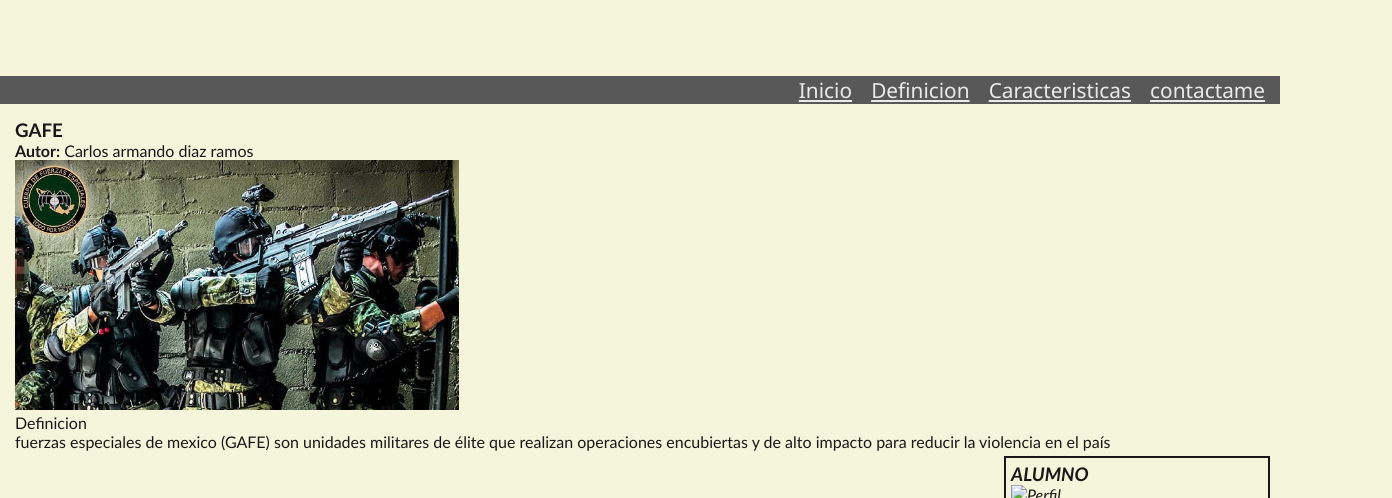
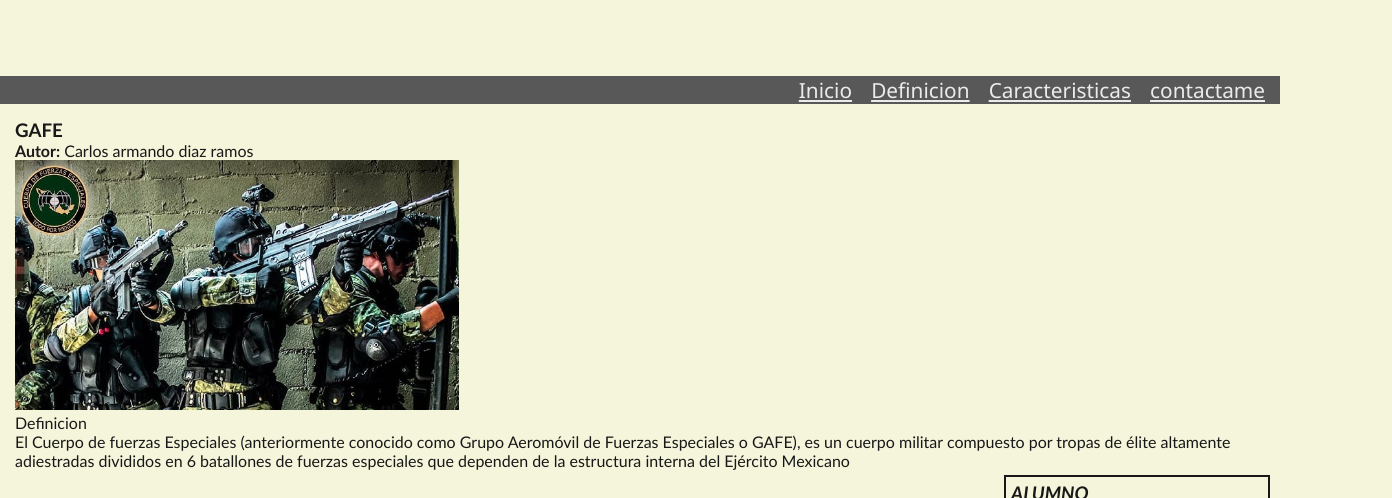
Before and after one commit to carlosdiaz0419/practica8, a plain HTML site: page index.html in a window 1280 px wide. Shown: the part 165-663 px from the top of the page, 1392 px wide, since content can reach past the window. Drawn offline with Linux system fonts and the light colour scheme.

Commit message:
partica80.2

```diff
--- a/index.html
+++ b/index.html
@@ -31,13 +31,13 @@
             <P><span>Definicion</span></P>
             </div>
             <p>
-                fuerzas especiales de mexico (GAFE) son  unidades militares de élite que realizan operaciones encubiertas y de alto impacto para reducir la violencia en el país
+                El Cuerpo de fuerzas Especiales (anteriormente conocido como Grupo Aeromóvil de Fuerzas Especiales o GAFE), es un cuerpo militar compuesto por tropas de élite altamente adiestradas divididos en 6 batallones de fuerzas especiales que dependen de la estructura interna del Ejército Mexicano
             </p>
 
         </section>
         <aside>
             <h1>ALUMNO</h1>
-            <P id="alumnoperfil"><img src="" alt="Perfil" ></P>
+            <P id="alumnoperfil"><img src="imagenes/WhatsApp Image 2024-10-03 at 1.07.12 PM.jpeg" alt="Perfil" ></P>
             <p><strong>Nombre:</strong>Carlos diaz</p>
             <p><strong>Correo:</strong>carlos@prueba.com</p>
             <p><a href="https://www.unach.mx">Sitio unach</a></p>
```
Also changed, not shown: imagenes/WhatsApp Image 2024-10-03 at 1.07.12 PM.jpeg (added).
